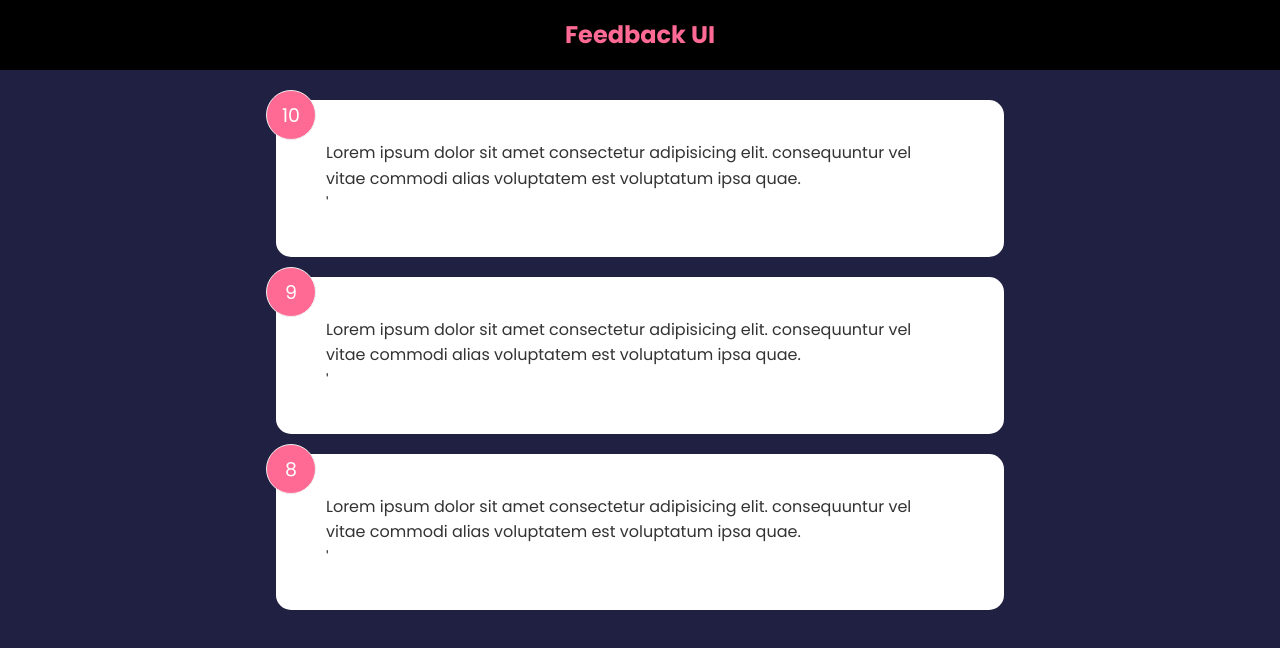
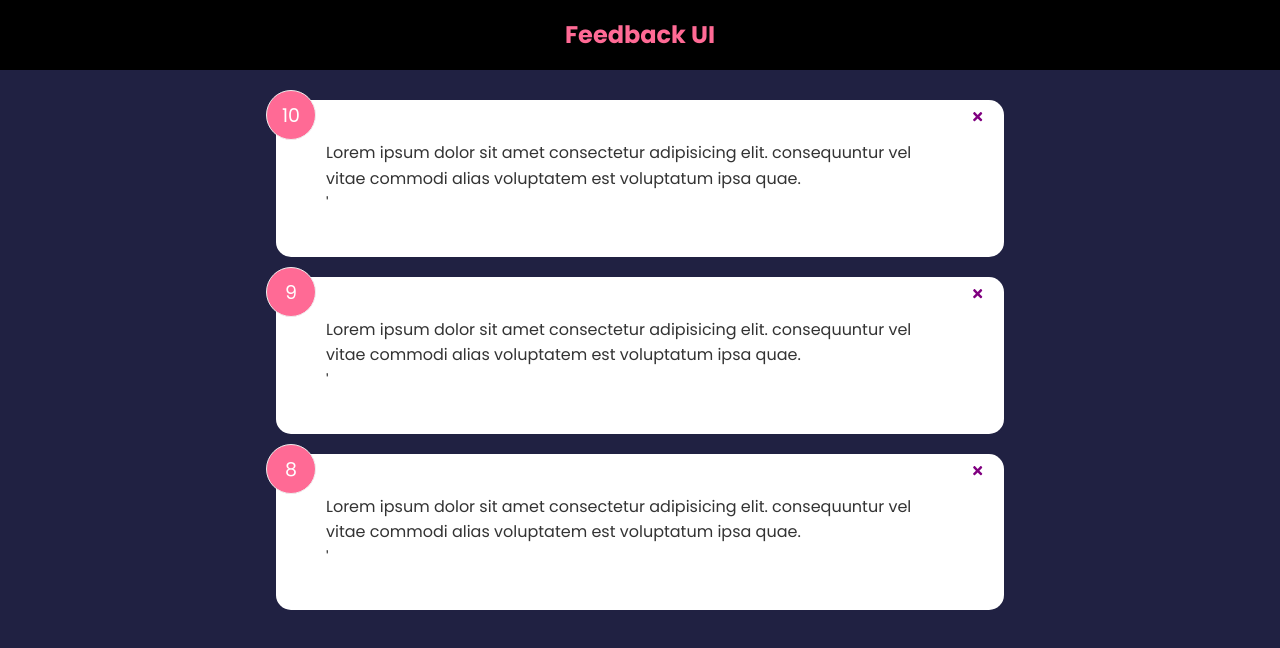
Before and after one commit to is3388/react-feedback-app, a React (Create React App) app: page / in a window 1280 px wide. Shown: the top 648 px of the page. Built offline with nearby package versions, Linux system fonts and the light colour scheme; the HTML template or start-up script is replaced by a standard one.

Commit message:
Added PropTypes, installed react-icons

```diff
--- a/package.json
+++ b/package.json
@@ -8,6 +8,7 @@
     "@testing-library/user-event": "^13.5.0",
     "react": "^18.2.0",
     "react-dom": "^18.2.0",
+    "react-icons": "^4.4.0",
     "react-scripts": "5.0.1",
     "web-vitals": "^2.1.4"
   },
--- a/src/components/FeedbackItem.js
+++ b/src/components/FeedbackItem.js
@@ -1,17 +1,23 @@
 import React, {useState} from 'react'
+import Card from './shared/Card'
+import PropTypes from 'prop-types'
+import { FaTimes } from 'react-icons/fa'
 
 const FeedbackItem = ({item}) =>
 {
     const [rating, setRating] = useState(7)
     const [text, setText] = useState('This is an example of a feedback item')
     return (
-        <div className='card'>
+        <Card>
             <div className='num-display'>{item.rating}</div>
+            <button className='close'><FaTimes color='purple' /></button>
             <div className='text-display'>
               {item.text}
             </div>    '
-        </div>
+        </Card>
     )
 }
 
+FeedbackItem.propTypes = { item: PropTypes.object.isRequired }
+
 export default FeedbackItem
```
Also changed, not shown: src/components/FeedbackList.js (+9 -0 lines), 1 other file (tests, documents, lock files or other folders).
